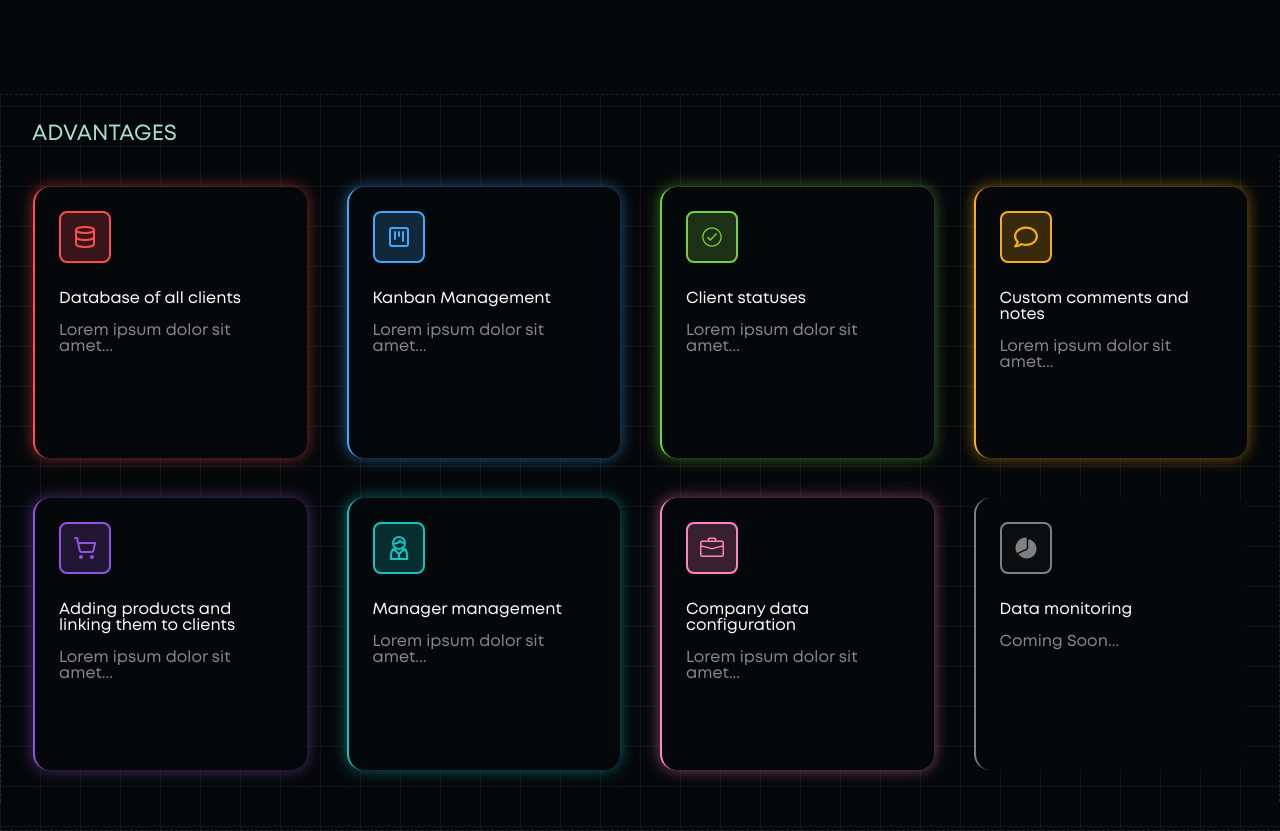
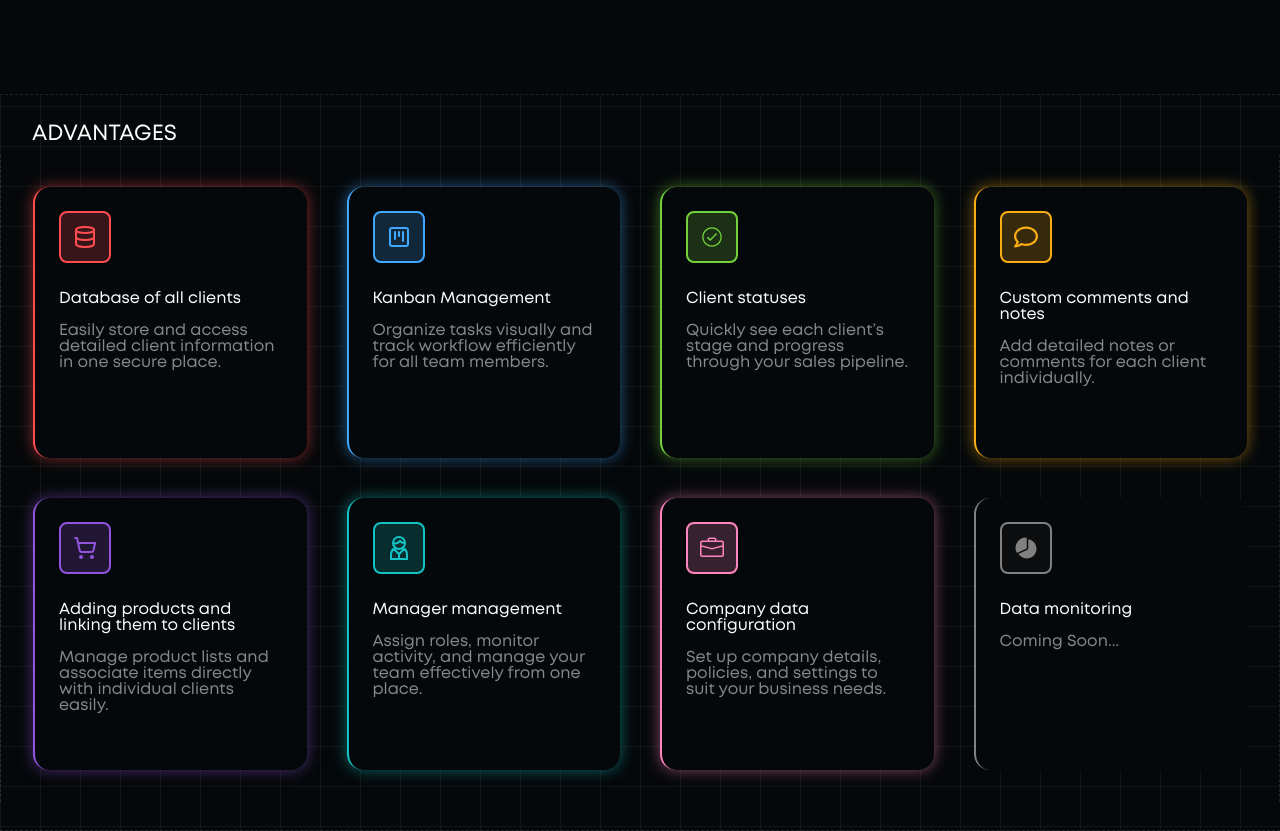
Before and after one commit to Vitalii120296/FLOW_CRM, a React (Vite) app: page / in a window 1280 px wide. Shown: the part 894-1725 px from the top of the page. Built offline with nearby package versions, Linux system fonts and the light colour scheme.

Commit message:
add advantages section on StartPage

```diff
--- a/src/pages/StartPage/StartPage.module.scss
+++ b/src/pages/StartPage/StartPage.module.scss
@@ -531,7 +531,7 @@
   align-items: center;
   font-weight: 400;
   font-size: 22px;
-  color: $primary;
+  color: white;
 
   padding-inline: 32px;
   margin-bottom: 10px;
--- a/src/pages/StartPage/StartPage.tsx
+++ b/src/pages/StartPage/StartPage.tsx
@@ -298,71 +298,132 @@ export const StartPage = () => {
         <div className={s.contentContainer}>
           <h1 className={s.advantagesTitle}>ADVANTAGES</h1>
 
-          <div className={s.advantagesBlock}>
-            <div className={`${s.advantages} ${s.red}`}>
+          <motion.div
+            className={s.advantagesBlock}
+            initial="hidden"
+            whileInView="show"
+            viewport={{ once: true, amount: 0.3 }}
+            variants={{
+              hidden: {},
+              show: { transition: { staggerChildren: 0.15 } },
+            }}
+          >
+            <motion.div
+              className={`${s.advantages} ${s.red}`}
+              variants={{
+                hidden: { opacity: 0, y: 20 },
+                show: { opacity: 1, y: 0, transition: { duration: 0.6, ease: 'easeOut' } },
+              }}
+            >
               <div className={s.advantagesIconWrapper}>
                 <FiDatabase className={s.advantagesIcon} />
               </div>
               <h1>Database of all clients</h1>
-              <p>Lorem ipsum dolor sit amet...</p>
-            </div>
+              <p>Easily store and access detailed client information in one secure place.</p>
+            </motion.div>
 
-            <div className={`${s.advantages} ${s.blue}`}>
+            <motion.div
+              className={`${s.advantages} ${s.blue}`}
+              variants={{
+                hidden: { opacity: 0, y: 20 },
+                show: { opacity: 1, y: 0, transition: { duration: 0.6, ease: 'easeOut' } },
+              }}
+            >
               <div className={s.advantagesIconWrapper}>
                 <LuSquareKanban className={s.advantagesIcon} />
               </div>
               <h1>Kanban Management</h1>
-              <p>Lorem ipsum dolor sit amet...</p>
-            </div>
+              <p>Organize tasks visually and track workflow efficiently for all team members.</p>
+            </motion.div>
 
-            <div className={`${s.advantages} ${s.green}`}>
+            <motion.div
+              className={`${s.advantages} ${s.green}`}
+              variants={{
+                hidden: { opacity: 0, y: 20 },
+                show: { opacity: 1, y: 0, transition: { duration: 0.6, ease: 'easeOut' } },
+              }}
+            >
               <div className={s.advantagesIconWrapper}>
                 <IoIosCheckmarkCircleOutline className={s.advantagesIcon} />
               </div>
-              <h1>Client statuses </h1>
-              <p>Lorem ipsum dolor sit amet...</p>
-            </div>
+              <h1>Client statuses</h1>
+              <p>Quickly see each client’s stage and progress through your sales pipeline.</p>
+            </motion.div>
 
-            <div className={`${s.advantages} ${s.orange}`}>
+            <motion.div
+              className={`${s.advantages} ${s.orange}`}
+              variants={{
+                hidden: { opacity: 0, y: 20 },
+                show: { opacity: 1, y: 0, transition: { duration: 0.6, ease: 'easeOut' } },
+              }}
+            >
               <div className={s.advantagesIconWrapper}>
                 <FaRegComment className={s.advantagesIcon} />
               </div>
               <h1>Custom comments and notes</h1>
-              <p>Lorem ipsum dolor sit amet...</p>
-            </div>
+              <p>Add detailed notes or comments for each client individually.</p>
+            </motion.div>
 
-            <div className={`${s.advantages} ${s.purple}`}>
+            <motion.div
+              className={`${s.advantages} ${s.purple}`}
+              variants={{
+                hidden: { opacity: 0, y: 20 },
+                show: { opacity: 1, y: 0, transition: { duration: 0.6, ease: 'easeOut' } },
+              }}
+            >
               <div className={s.advantagesIconWrapper}>
                 <LuShoppingCart className={s.advantagesIcon} />
               </div>
               <h1>Adding products and linking them to clients</h1>
-              <p>Lorem ipsum dolor sit amet...</p>
-            </div>
+              <p>
+                Manage product lists and associate items directly with individual clients easily.
+              </p>
+            </motion.div>
 
-            <div className={`${s.advantages} ${s.teal}`}>
+            <motion.div
+              className={`${s.advantages} ${s.teal}`}
+              variants={{
+                hidden: { opacity: 0, y: 20 },
+                show: { opacity: 1, y: 0, transition: { duration: 0.6, ease: 'easeOut' } },
+              }}
+            >
               <div className={s.advantagesIconWrapper}>
                 <GrUserManager className={s.advantagesIcon} />
               </div>
               <h1>Manager management</h1>
-              <p>Lorem ipsum dolor sit amet...</p>
-            </div>
+              <p>
+                Assign roles, monitor activity, and manage your team effectively from one place.
+              </p>
+            </motion.div>
 
-            <div className={`${s.advantages} ${s.pink}`}>
+            <motion.div
+              className={`${s.advantages} ${s.pink}`}
+              variants={{
+                hidden: { opacity: 0, y: 20 },
+                show: { opacity: 1, y: 0, transition: { duration: 0.6, ease: 'easeOut' } },
+              }}
+            >
               <div className={s.advantagesIconWrapper}>
                 <BsBriefcase className={s.advantagesIcon} />
               </div>
               <h1>Company data configuration</h1>
-              <p>Lorem ipsum dolor sit amet...</p>
-            </div>
+              <p>Set up company details, policies, and settings to suit your business needs.</p>
+            </motion.div>
 
-            <div className={`${s.advantages} ${s.yellow}  ${s.noHover}`}>
+            <motion.div
+              className={`${s.advantages} ${s.yellow} ${s.noHover}`}
+              variants={{
+                hidden: { opacity: 0, y: 20 },
+                show: { opacity: 1, y: 0, transition: { duration: 0.6, ease: 'easeOut' } },
+              }}
+            >
               <div className={s.advantagesIconWrapper}>
                 <IoPieChart className={s.advantagesIcon} />
               </div>
               <h1>Data monitoring</h1>
               <p>Coming Soon...</p>
-            </div>
-          </div>
+            </motion.div>
+          </motion.div>
         </div>
       </section>
     </div>
```
